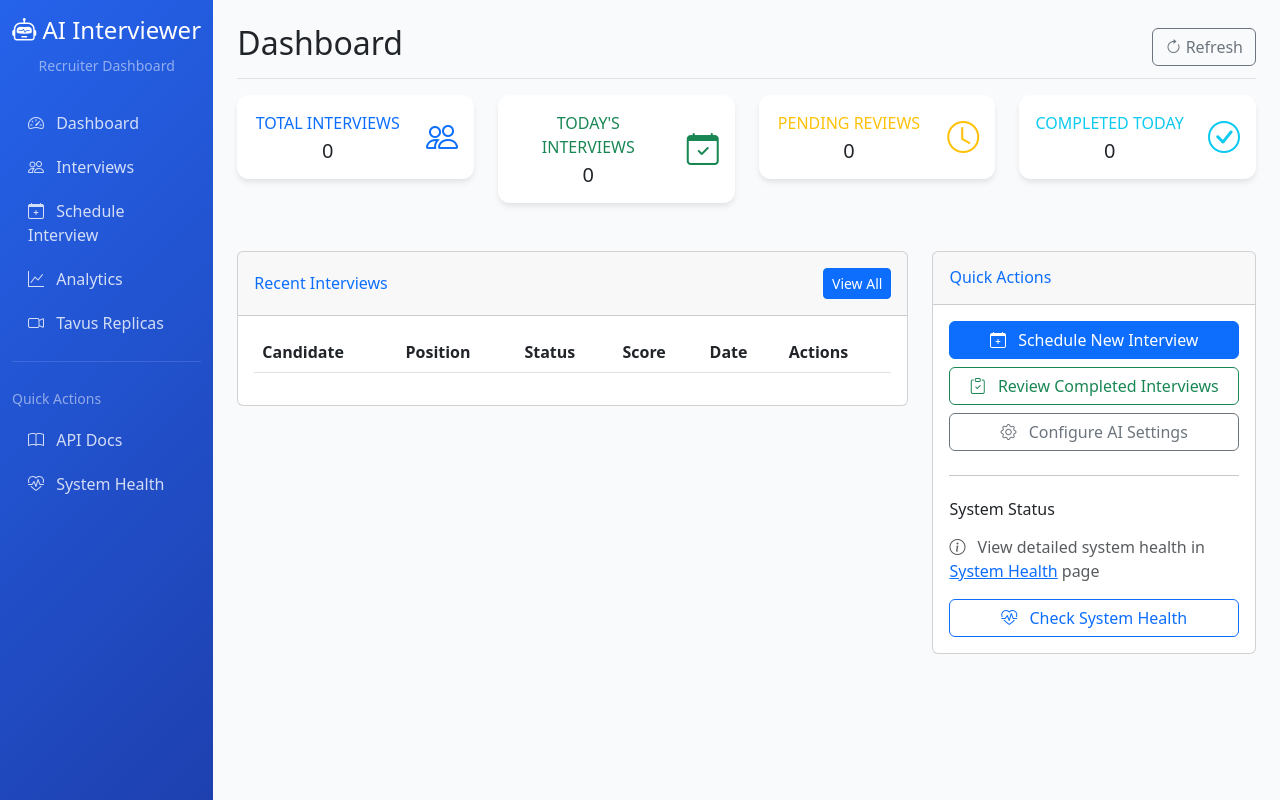
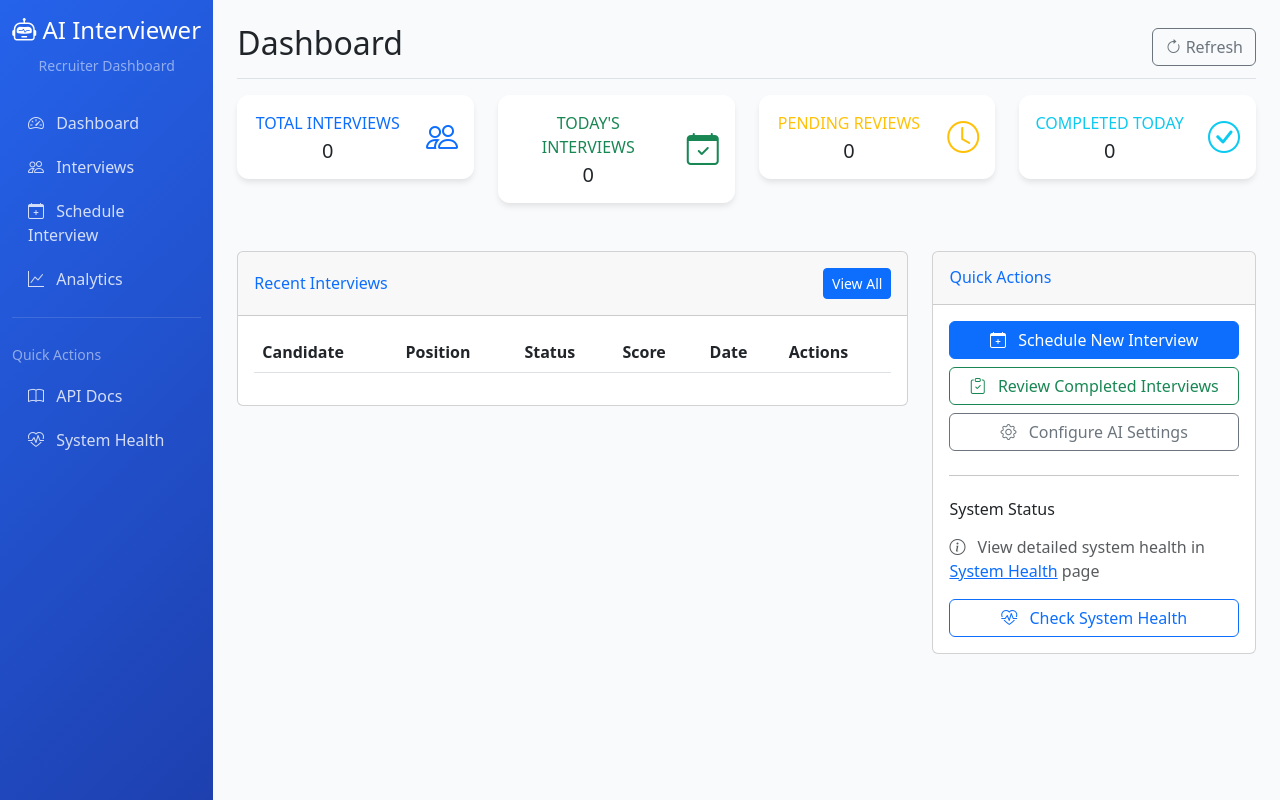
Before and after one commit to prashantlv/ai-interviewer, a FastAPI app: page /dashboard/ in a window 1280 px wide. Run offline with FastAPI, Linux system fonts and the light colour scheme; lists and menus that the app fills with data are empty.

Commit message:
Remove Tavus references from dashboard sidebar and routes

```diff
--- a/web_server/main.py
+++ b/web_server/main.py
@@ -19,7 +19,7 @@ from datetime import datetime
 from typing import Optional, Dict, Any
 
 # Import our modules
-from routers import interviews, dashboard, feedback, bots, tavus
+from routers import interviews, dashboard, feedback, bots  # tavus removed from dashboard
 from services.database import DatabaseService
 from services.question_engine import QuestionEngine
 from services.scoring_engine import ScoringEngine
@@ -100,10 +100,10 @@ app.include_router(interviews.router, prefix="/api/v1/interviews", tags=["interv
 app.include_router(feedback.router, prefix="/api/v1/feedback", tags=["feedback-v1"])
 app.include_router(bots.router, prefix="/api/v1/bots", tags=["bots-v1"])
 
-# Tavus routes (includes both dashboard and API)
-# Dashboard: /dashboard/tavus-replicas
-# API: /api/v1/tavus/* (already versioned in router)
-app.include_router(tavus.router, tags=["tavus"])
+# Tavus routes removed from dashboard UI
+# Note: Tavus service still works in backend, just not exposed in UI
+# If you need Tavus API, uncomment the line below:
+# app.include_router(tavus.router, tags=["tavus"])
 
 @app.get("/", response_class=HTMLResponse)
 async def root(request: Request):
--- a/web_server/templates/base.html
+++ b/web_server/templates/base.html
@@ -120,12 +120,6 @@
                                 Analytics
                             </a>
                         </li>
-                        <li class="nav-item">
-                            <a class="nav-link" href="/dashboard/tavus-replicas">
-                                <i class="bi bi-camera-video me-2"></i>
-                                Tavus Replicas
-                            </a>
-                        </li>
                         <!-- Settings disabled for now -->
                         <!-- <li class="nav-item">
                             <a class="nav-link" href="/dashboard/settings">
```
